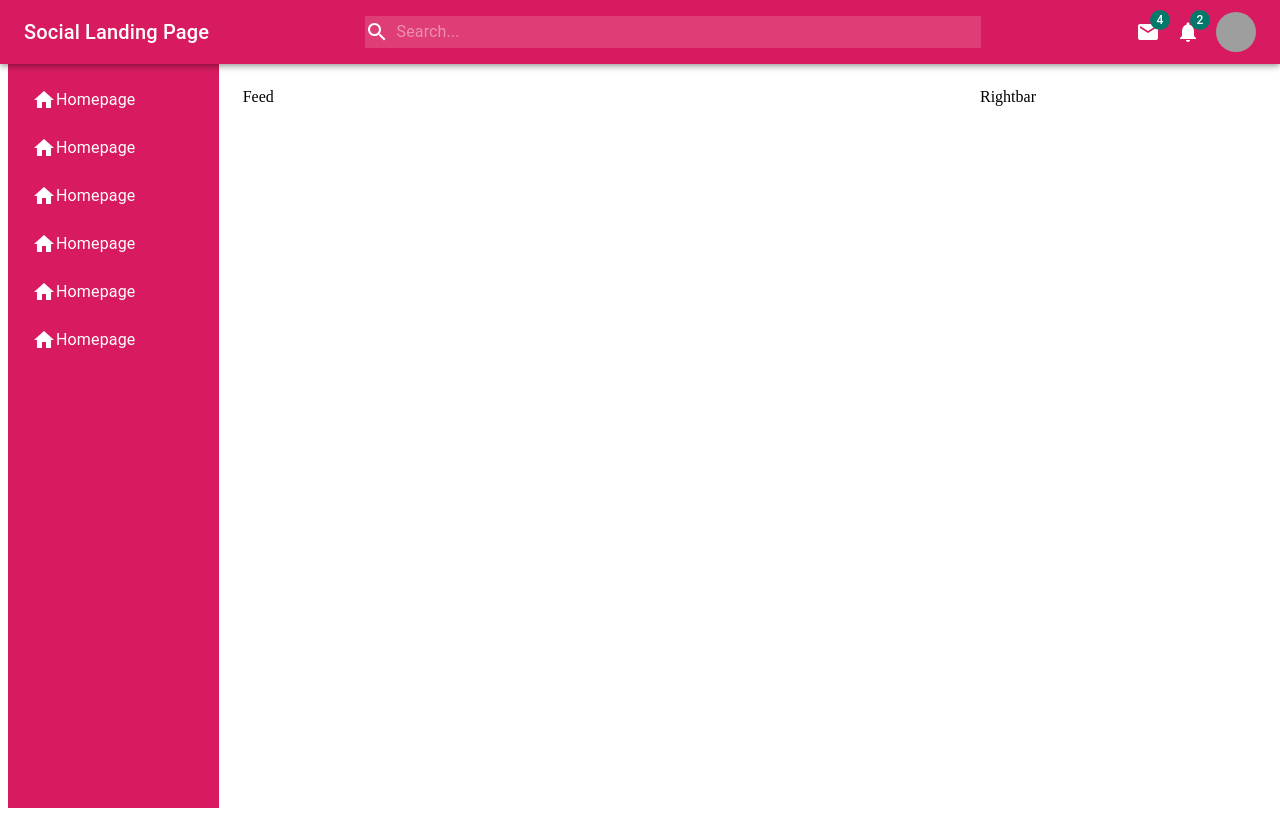
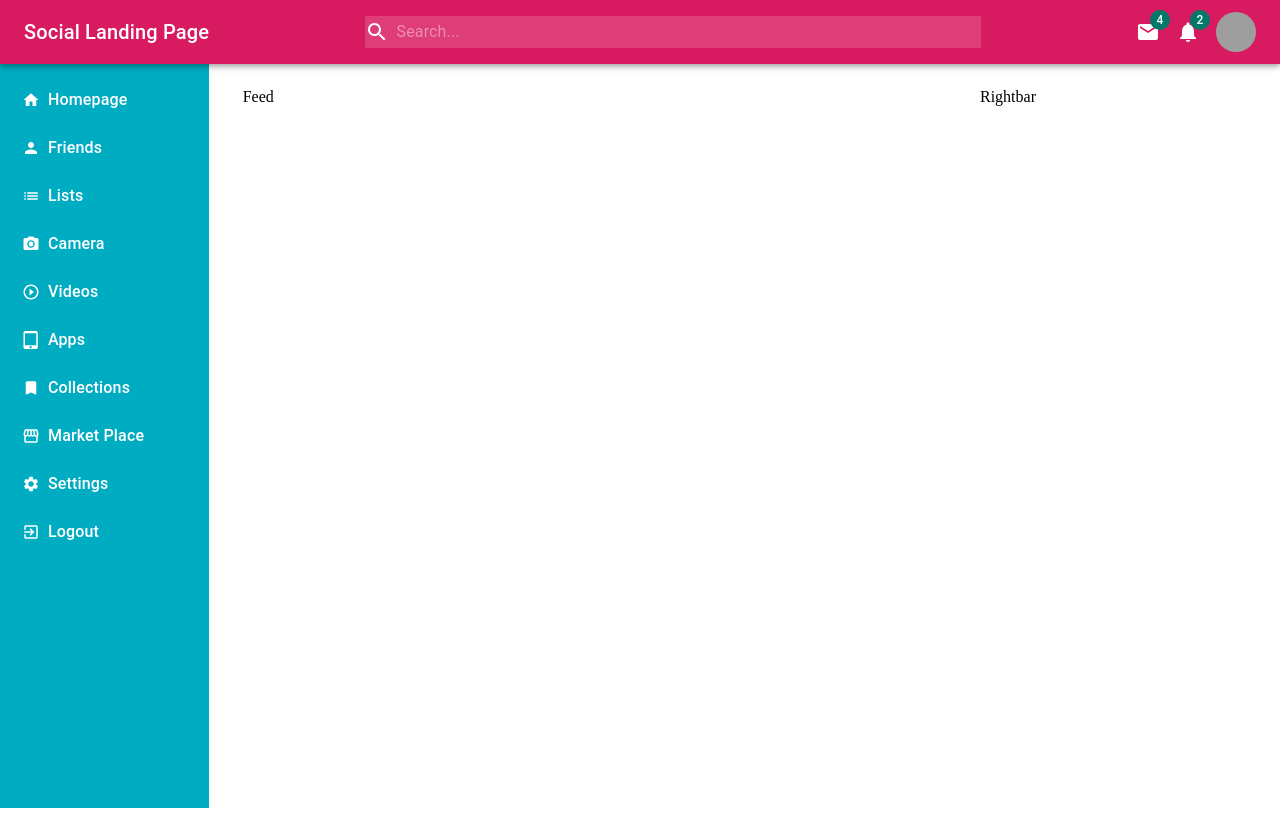
Before and after one commit to snowleopardAlexa/queen-social-landing-page-mui, a React (Create React App) app: page / in a window 1280 px wide. Built offline with nearby package versions, Linux system fonts and the light colour scheme; grey boxes are pictures that could not be loaded.

Commit message:
add icons to leftbar

```diff
--- a/src/App.js
+++ b/src/App.js
@@ -5,7 +5,11 @@
 import Feed from './components/Feed';
 
 const useStyles = makeStyles((theme) => ({
-
+  right: {
+    [theme.breakpoints.down("sm")]: {
+      display: "none"
+    },
+  },
 }));
 
 function App() {
@@ -16,13 +20,13 @@
     <div className="app">
       <Navbar />
       <Grid container>
-        <Grid item sm={2}>
+        <Grid item sm={2} xs={2}>
         <LeftBar />
         </Grid>
-        <Grid item sm={7}>
+        <Grid item sm={7} xs={10}>
           <Feed />
         </Grid>
-        <Grid item sm={3}>
+        <Grid item sm={3} className={classes.right}>
           <RightBar />
         </Grid>
       </Grid>
--- a/src/components/LeftBar.jsx
+++ b/src/components/LeftBar.jsx
@@ -1,12 +1,30 @@
 import { makeStyles, Container, Typography } from "@material-ui/core";
-import { Home } from "@material-ui/icons";
+import {
+  Bookmark,
+  List,
+  ExitToApp,
+  Home,
+  Person,
+  PhotoCamera,
+  PlayCircleOutline,
+  Settings,
+  Storefront,
+  TabletMac,
+} from "@material-ui/icons";
 
 const useStyles = makeStyles((theme) => ({
   container: {
     height: "100vh",
     color: "white",
+    marginLeft: "-10px",
     paddingTop: theme.spacing(10),
-    backgroundColor: theme.palette.primary.main,
+    backgroundColor: theme.palette.success.main,
+  },
+  icon: {
+    marginRight: theme.spacing(1),
+    [theme.breakpoints.up("sm")]: {
+      fontSize: "18px",
+    },
   },
   item: {
     display: "flex",
@@ -14,8 +32,14 @@
     marginBottom: theme.spacing(4),
     [theme.breakpoints.up("sm")]: {
       marginBottom: theme.spacing(3),
-      cursor: "Pointer",
-    }
+      cursor: "pointer",
+    },
+  },
+  text: {
+    fontWeight: 500,
+    [theme.breakpoints.down("sm")]: {
+      display: "none",
+    },
   }
 }));
 
@@ -30,24 +54,40 @@
         <Typography className={classes.text}>Homepage</Typography>
       </div>
       <div className={classes.item}>
-        <Home className={classes.icon} />
-        <Typography className={classes.text}>Homepage</Typography>
+        <Person className={classes.icon} />
+        <Typography className={classes.text}>Friends</Typography>
       </div>
       <div className={classes.item}>
-        <Home className={classes.icon} />
-        <Typography className={classes.text}>Homepage</Typography>
+        <List className={classes.icon} />
+        <Typography className={classes.text}>Lists</Typography>
       </div>
       <div className={classes.item}>
-        <Home className={classes.icon} />
-        <Typography className={classes.text}>Homepage</Typography>
+        <PhotoCamera className={classes.icon} />
+        <Typography className={classes.text}>Camera</Typography>
       </div>
       <div className={classes.item}>
-        <Home className={classes.icon} />
-        <Typography className={classes.text}>Homepage</Typography>
+        <PlayCircleOutline className={classes.icon} />
+        <Typography className={classes.text}>Videos</Typography>
       </div>
       <div className={classes.item}>
-        <Home className={classes.icon} />
-        <Typography className={classes.text}>Homepage</Typography>
+        <TabletMac className={classes.icon} />
+        <Typography className={classes.text}>Apps</Typography>
+      </div>
+      <div className={classes.item}>
+        <Bookmark className={classes.icon} />
+        <Typography className={classes.text}>Collections</Typography>
+      </div>
+      <div className={classes.item}>
+        <Storefront className={classes.icon} />
+        <Typography className={classes.text}>Market Place</Typography>
+      </div>
+      <div className={classes.item}>
+        <Settings className={classes.icon} />
+        <Typography className={classes.text}>Settings</Typography>
+      </div>
+      <div className={classes.item}>
+        <ExitToApp className={classes.icon} />
+        <Typography className={classes.text}>Logout</Typography>
       </div>
     </Container>
   );
--- a/src/theme.jsx
+++ b/src/theme.jsx
@@ -1,5 +1,5 @@
 import { createTheme } from '@material-ui/core';
-import { pink, teal } from '@material-ui/core/colors';
+import { pink, teal, cyan } from '@material-ui/core/colors';
 
 
 export const theme = createTheme ({
@@ -9,6 +9,9 @@
         },
         secondary: {
             main: teal[700],
+        },
+        success: {
+            main: cyan[600]
         }
     },
 })
```
